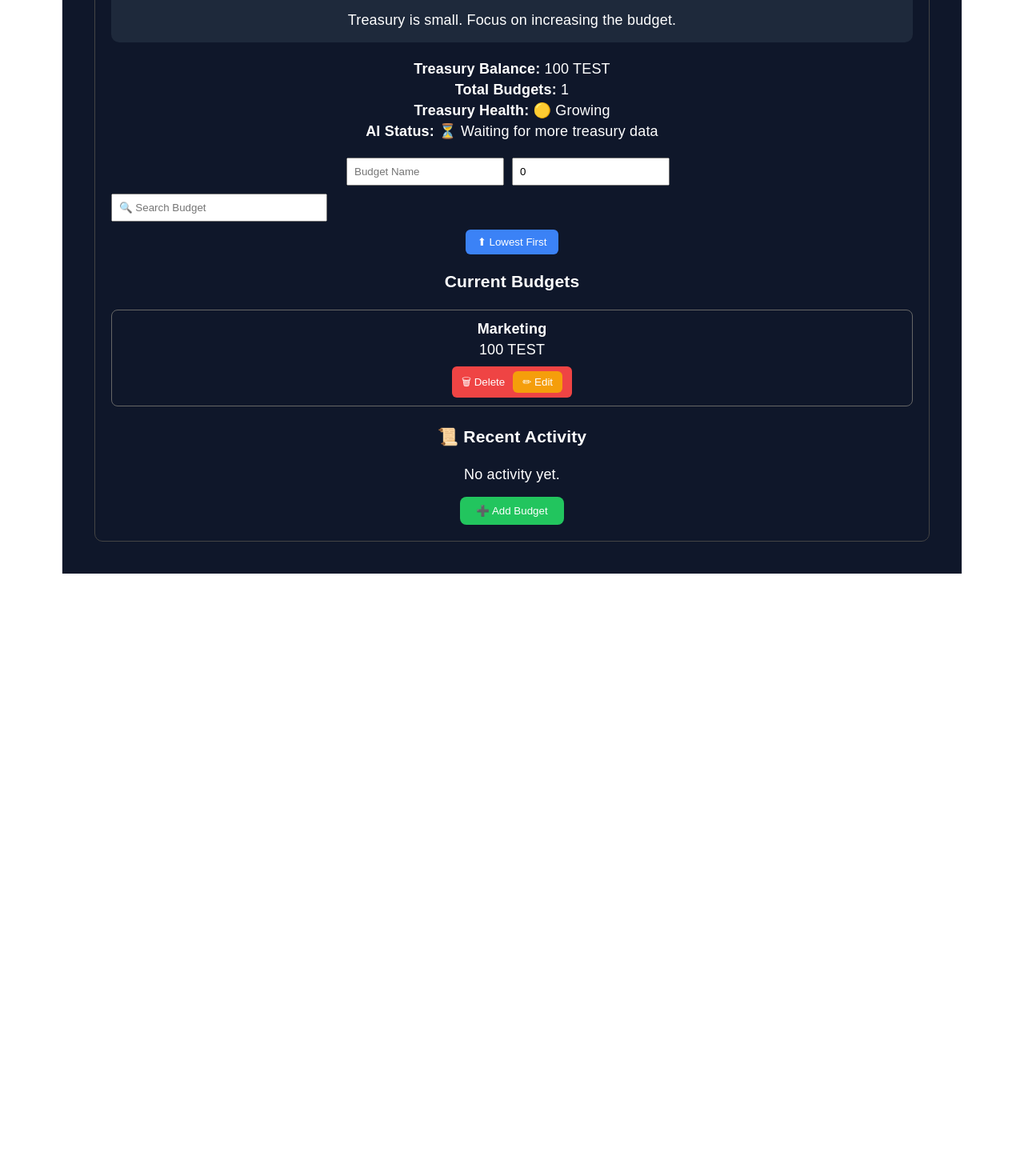
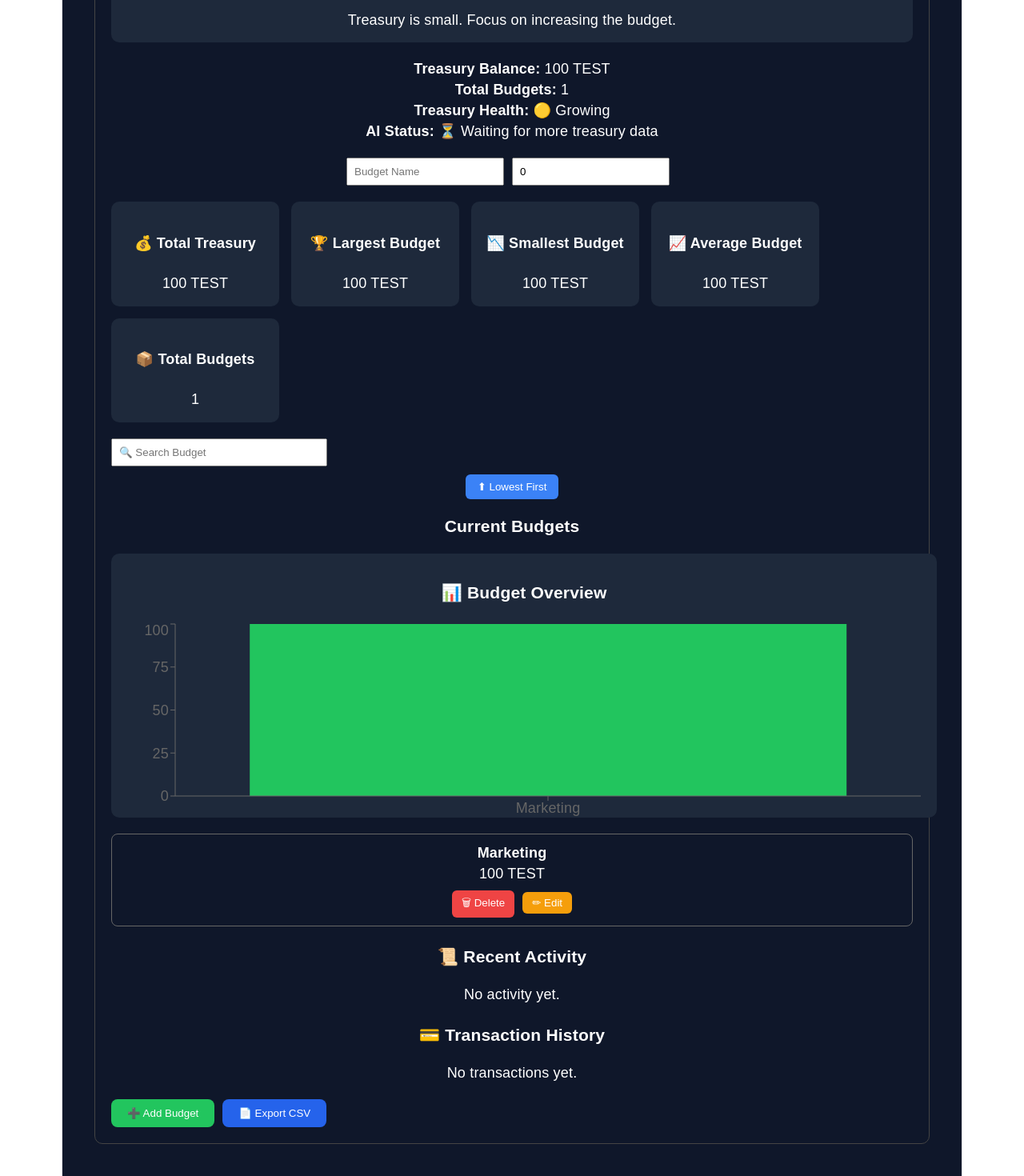
Before and after one commit to ssharma006/sphere-treasury-ai-plus, a React (Vite) app in the folder sphere-treasury-ai-plus/: page / in a window 1280 px wide. Shown: the part 723-2193 px from the top of the page at 80% size. Before the commit the page ends 1440 px from the top, so only its background shows below. Built offline with nearby package versions, Linux system fonts and the light colour scheme.

Commit message:
Added budget CRUD, search, sort, AI recommendations and activity log

```diff
--- a/sphere-treasury-ai-plus/package.json
+++ b/sphere-treasury-ai-plus/package.json
@@ -12,7 +12,8 @@
   "dependencies": {
     "@unicitylabs/sphere-sdk": "^0.11.4",
     "react": "^19.2.7",
-    "react-dom": "^19.2.7"
+    "react-dom": "^19.2.7",
+    "recharts": "^3.9.2"
   },
   "devDependencies": {
     "@eslint/js": "^10.0.1",
--- a/sphere-treasury-ai-plus/src/components/TreasuryDashboard.tsx
+++ b/sphere-treasury-ai-plus/src/components/TreasuryDashboard.tsx
@@ -1,4 +1,12 @@
 import { useState } from "react";
+import {
+  BarChart,
+  Bar,
+  XAxis,
+  YAxis,
+  Tooltip,
+  ResponsiveContainer,
+} from "recharts";
 
 export default function TreasuryDashboard() {
   const [budgets, setBudgets] = useState([
@@ -10,6 +18,9 @@ export default function TreasuryDashboard() {
   const [budgetName, setBudgetName] = useState("");
   const [budgetAmount, setBudgetAmount] = useState(0);
   const [activities, setActivities] = useState<string[]>([]);
+  const [transactions, setTransactions] = useState<
+        { action: string; amount: number }[]
+        >([]);
   const [search, setSearch] = useState("");
   const [sortHighToLow, setSortHighToLow] = useState(false);
   const [editingIndex, setEditingIndex] = useState<number | null>(null);
@@ -17,6 +28,29 @@ export default function TreasuryDashboard() {
   name: "",
   amount: 0,
 });
+   const [darkMode, setDarkMode] = useState(true);
+   const exportCSV = () => {
+  const csv =
+    "Budget,Amount\n" +
+    budgets
+      .map((b) => `${b.name},${b.amount}`)
+      .join("\n");
+
+  const blob = new Blob([csv], {
+    type: "text/csv",
+  });
+
+  const url = URL.createObjectURL(blob);
+
+  const link = document.createElement("a");
+
+  link.href = url;
+  link.download = "treasury-budgets.csv";
+
+  link.click();
+
+  URL.revokeObjectURL(url);
+};
   return (
     <div
       style={{
@@ -24,6 +58,8 @@ export default function TreasuryDashboard() {
         padding: "20px",
         border: "1px solid #444",
         borderRadius: "10px",
+        background: darkMode ? "#0f172a" : "#ffffff",
+        color: darkMode ? "#ffffff" : "#000000",
      }}
     >
       <h2>💰 Treasury Dashboard</h2>
@@ -82,6 +118,83 @@ export default function TreasuryDashboard() {
           style={{ padding: "8px", marginRight: "10px" }}
 
          />
+         <div
+  style={{
+    display: "flex",
+    gap: "15px",
+    flexWrap: "wrap",
+    marginTop: "20px",
+    marginBottom: "20px",
+  }}
+>
+  <div
+    style={{
+      background: "#1e293b",
+      padding: "15px",
+      borderRadius: "10px",
+      minWidth: "180px",
+    }}
+  >
+    <h4>💰 Total Treasury</h4>
+    <p>
+      {budgets.reduce((t, b) => t + b.amount, 0)} TEST
+    </p>
+  </div>
+            <div
+  style={{
+    background: "#1e293b",
+    padding: "15px",
+    borderRadius: "10px",
+    minWidth: "180px",
+  }}
+>
+  <h4>🏆 Largest Budget</h4>
+  <p>
+    {Math.max(...budgets.map((b) => b.amount))} TEST
+  </p>
+</div>
+
+<div
+  style={{
+    background: "#1e293b",
+    padding: "15px",
+    borderRadius: "10px",
+    minWidth: "180px",
+  }}
+>
+  <h4>📉 Smallest Budget</h4>
+  <p>
+    {Math.min(...budgets.map((b) => b.amount))} TEST
+  </p>
+</div>
+
+<div
+  style={{
+    background: "#1e293b",
+    padding: "15px",
+    borderRadius: "10px",
+    minWidth: "180px",
+  }}
+>
+  <h4>📈 Average Budget</h4>
+  <p>
+    {Math.round(
+      budgets.reduce((t, b) => t + b.amount, 0) / budgets.length
+    )} TEST
+  </p>
+</div>
+  <div
+    style={{
+      background: "#1e293b",
+      padding: "15px",
+      borderRadius: "10px",
+      minWidth: "180px",
+    }}
+  >
+    <h4>📦 Total Budgets</h4>
+    <p>{budgets.length}</p>
+  </div>
+</div>
       </div>
              <input
            type="text"
@@ -109,6 +222,27 @@ export default function TreasuryDashboard() {
              {sortHighToLow ? "⬇ Highest First" : "⬆ Lowest First"}
              </button>
            <h3>Current Budgets</h3>
+           <div
+  style={{
+    width: "100%",
+    height: 300,
+    background: "#1e293b",
+    borderRadius: "10px",
+    padding: "15px",
+    marginBottom: "20px",
+  }}
+>
+  <h3>📊 Budget Overview</h3>
+
+  <ResponsiveContainer width="100%" height="85%">
+    <BarChart data={budgets}>
+      <XAxis dataKey="name" />
+      <YAxis />
+      <Tooltip />
+      <Bar dataKey="amount" fill="#22c55e" />
+    </BarChart>
+  </ResponsiveContainer>
+</div>
               {editingIndex !== null && (
   <div
     style={{
@@ -160,7 +294,13 @@ export default function TreasuryDashboard() {
       `Edited "${editingBudget.name}" (${editingBudget.amount} TEST)`,
       ...activities,
     ]);
-
+    setTransactions([
+  {
+    action: `Edited ${editingBudget.name}`,
+    amount: editingBudget.amount,
+  },
+  ...transactions,
+]);
          setEditingIndex(null);
   }}
   style={{
@@ -206,6 +346,14 @@ export default function TreasuryDashboard() {
             ...activities,
           ]);
 
+          setTransactions([
+            {
+              action: `Deleted ${budget.name}`,
+              amount: budget.amount,
+            },
+            ...transactions,
+          ]);
+
           setBudgets(
             budgets.filter((_, i) => i !== index)
           );
@@ -221,6 +369,8 @@ export default function TreasuryDashboard() {
         }}
       >
         🗑 Delete
+      </button>
+
       <button
         onClick={() => {
           setEditingIndex(index);
@@ -241,10 +391,8 @@ export default function TreasuryDashboard() {
       >
         ✏ Edit
       </button>
-          </button>
     </div>
   ))}
-
       <h3 style={{ marginTop: "25px" }}>📜 Recent Activity</h3>
 
       {activities.length === 0 ? (
@@ -254,7 +402,34 @@ export default function TreasuryDashboard() {
           <p key={index}>• {activity}</p>
         ))
       )}
+        <h3 style={{ marginTop: "25px" }}>💳 Transaction History</h3>
 
+{transactions.length === 0 ? (
+  <p>No transactions yet.</p>
+) : (
+  transactions.map((tx, index) => (
+    <div
+      key={index}
+      style={{
+        border: "1px solid #555",
+        padding: "8px",
+        borderRadius: "6px",
+        marginTop: "8px",
+      }}
+    >
+      <strong>{tx.action}</strong>
+
+      <p>{tx.amount} TEST</p>
+    </div>
+  ))
+)}
+  <div
+  style={{
+    marginTop: "20px",
+    display: "flex",
+    gap: "10px",
+  }}
+>
   <button
     onClick={() => {
       setBudgets([
@@ -270,11 +445,18 @@ export default function TreasuryDashboard() {
         ...activities,
       ]);
 
+      setTransactions([
+        {
+          action: `Added ${budgetName}`,
+          amount: budgetAmount,
+        },
+        ...transactions,
+      ]);
+
       setBudgetName("");
       setBudgetAmount(0);
     }}
     style={{
-          marginTop: "15px",
       padding: "10px 20px",
       background: "#22c55e",
       color: "white",
@@ -285,6 +467,21 @@ export default function TreasuryDashboard() {
   >
     ➕ Add Budget
   </button>
+
+  <button
+    onClick={exportCSV}
+    style={{
+      padding: "10px 20px",
+      background: "#2563eb",
+      color: "white",
+      border: "none",
+      borderRadius: "8px",
+      cursor: "pointer",
+    }}
+  >
+    📄 Export CSV
+  </button>
+</div>
 </div>
   );
 }
```
Also changed, not shown: 1 other file (tests, documents, lock files or other folders). Lines whose indentation alone changed are shown as unchanged.
